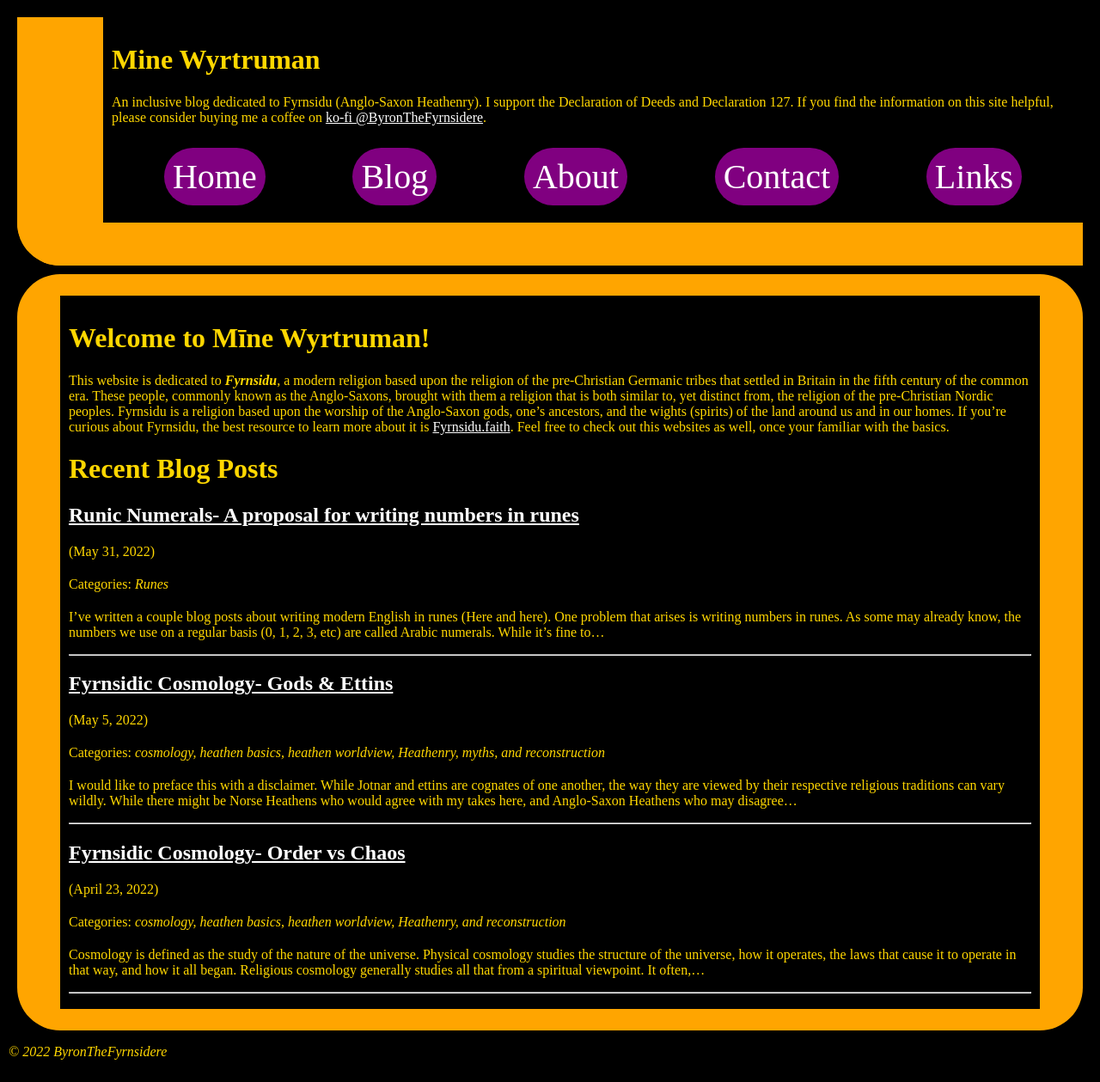
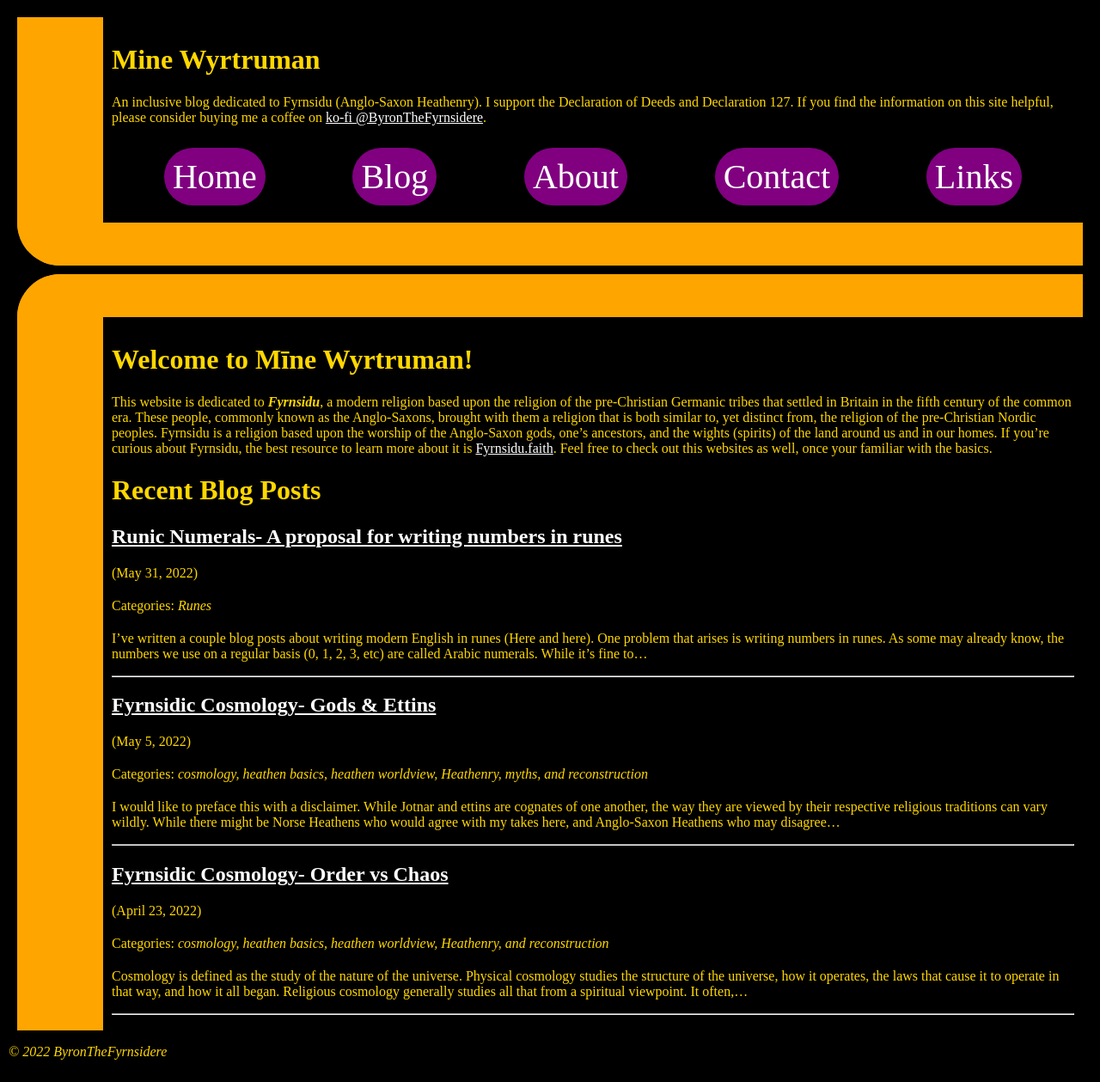
Before and after one commit to byronpendason/byronpendason.github.io, a Jekyll site: the page built from index.md, in a window 1280 px wide. Shown: the whole page at 86% size. Built offline with Jekyll 4.4.1, drawn with Linux system fonts in a browser that asks for light colours; our own code applies the rules of GitHub Pages for plain Markdown files; comment, search, counter and statistics services are not loaded.

Commit message:
Update style.css

```diff
--- a/css/style.css
+++ b/css/style.css
@@ -45,9 +45,9 @@
       #content {
         margin: 10px;
         padding: 10px;
-        border-radius: 50px;
+        border-radius: 50px 0px 0px 0px;
         border-style: solid;
-        border-width: 25px 50px;
+        border-width: 50px 0px 0px 100px;
         border-color: orange;
         color: gold;
       }
```
